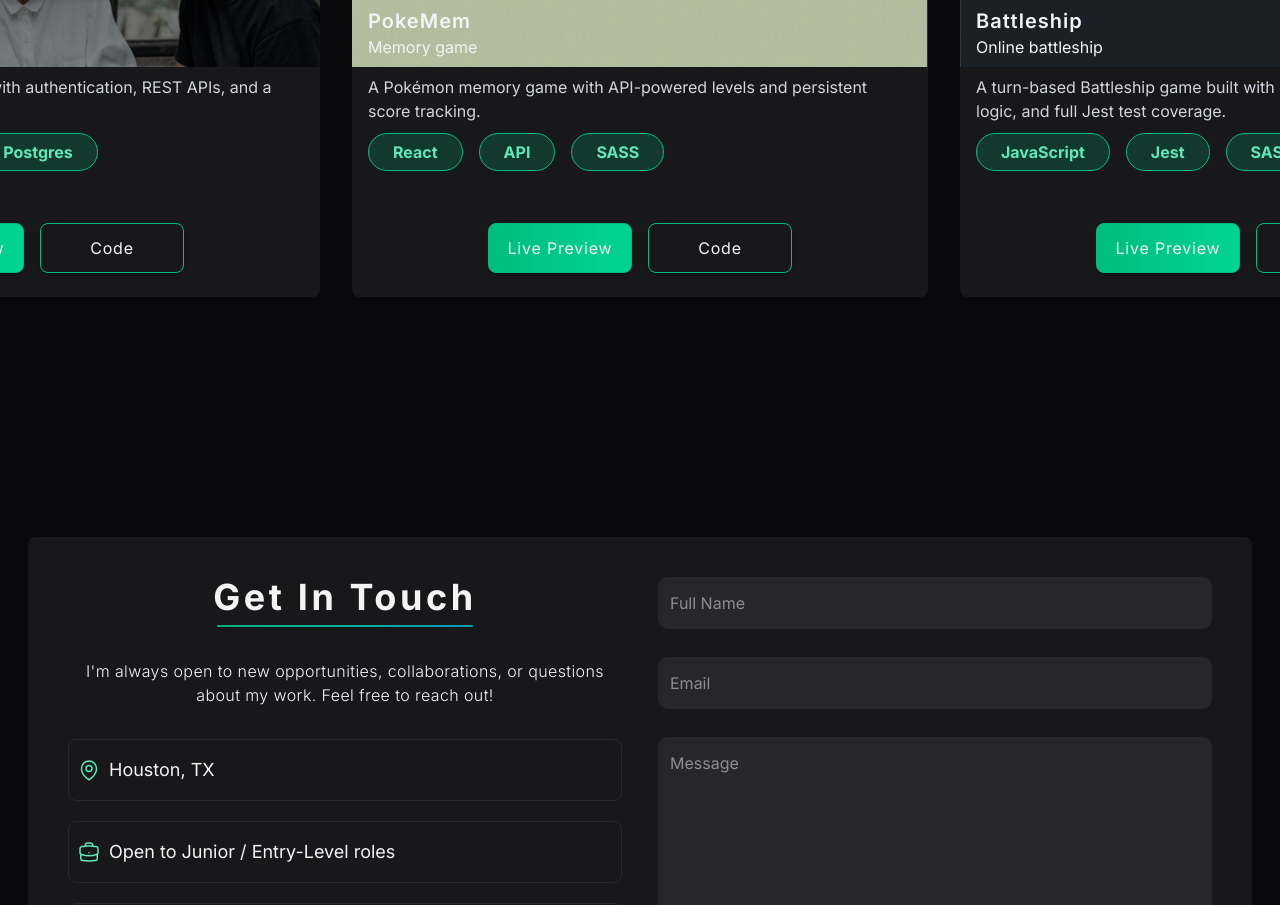
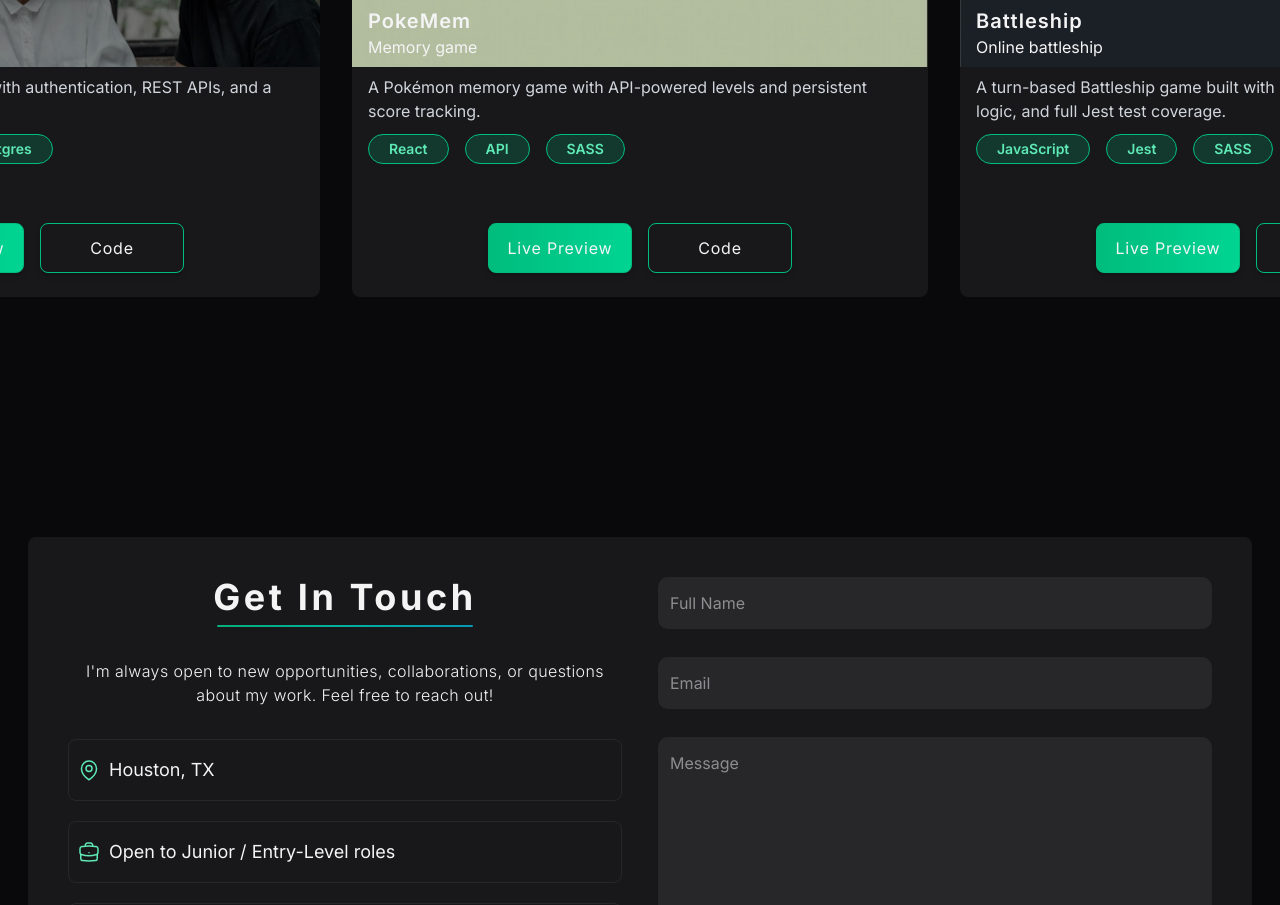
Before and after one commit to ealvara6/devfolio, a React (Vite) app: page / in a window 1280 px wide. Shown: the part 3380-4285 px from the top of the page. Built offline with nearby package versions, Linux system fonts and the light colour scheme.

Commit message:
style(project): reduce size of tech pills on larger screens

```diff
--- a/src/components/sections/projects/ProjectCard.tsx
+++ b/src/components/sections/projects/ProjectCard.tsx
@@ -4,11 +4,11 @@ import type { Project } from './projectData';
 export const ProjectCard = ({ data }: { data: Project }) => {
   const Tech = ({ tech }: { tech: string[] }) => {
     return (
-      <div className="flex flex-wrap w-full gap-4 text-sm grow">
+      <div className="flex flex-wrap w-full gap-4 grow">
         {tech.map((name) => {
           return (
             <div className="flex items-start">
-              <div className="font-bold border rounded-full px-6 py-1.5 border-accent text-accent-light bg-accent/20 text-xs sm:text-base">
+              <div className="font-semibold border rounded-full px-5 py-1 border-accent text-accent-light bg-accent/20 text-xs sm:text-sm">
                 {name}
               </div>
             </div>
```
